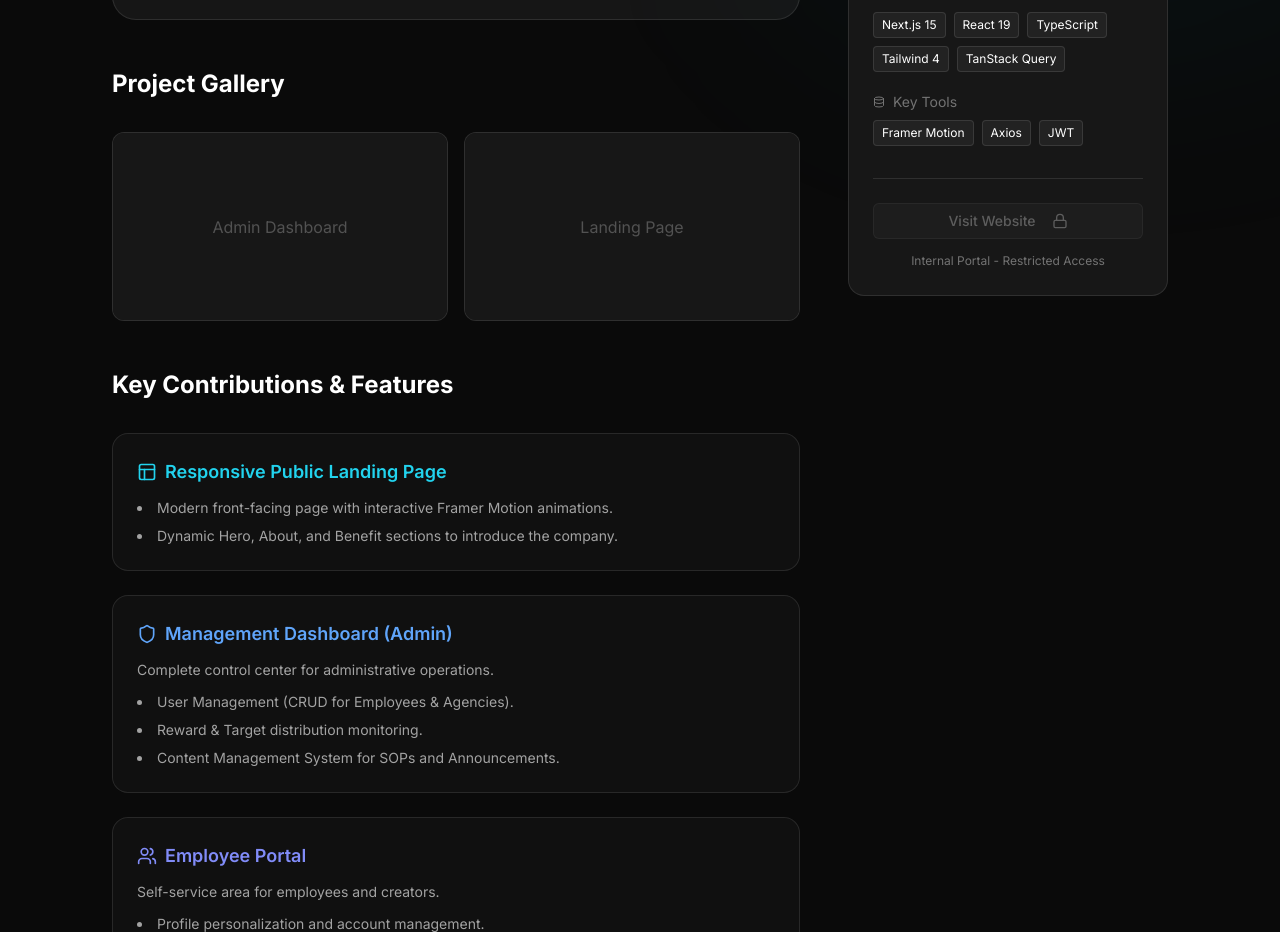
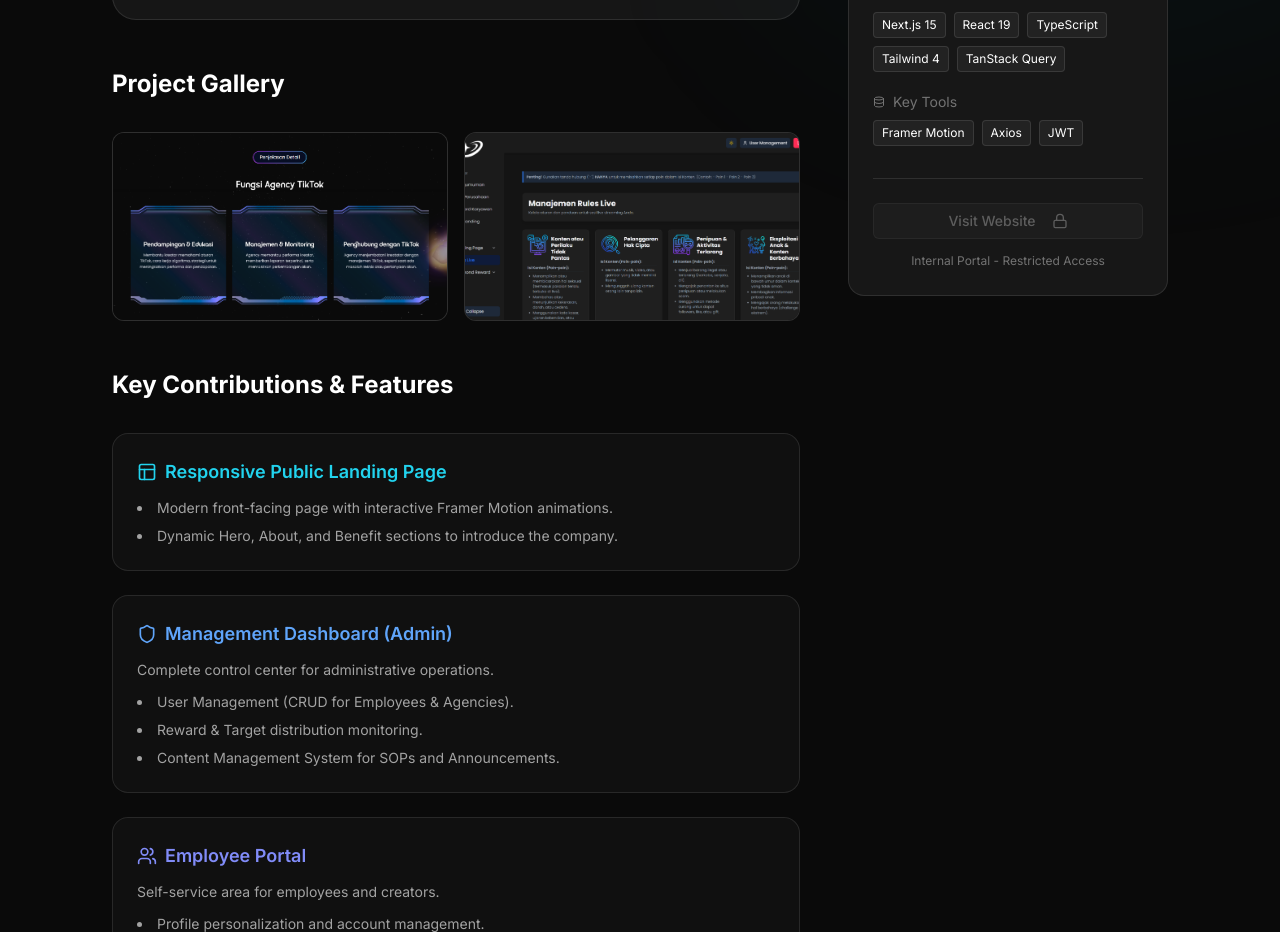
Before and after one commit to OceanCharlie/nextjs-portfolio-web, a Next.js app: page /projects/galaxy-entertainment in a window 1280 px wide. Shown: the part 920-1852 px from the top of the page. Built offline with nearby package versions, Linux system fonts and the light colour scheme.

Commit message:
Refactor code structure for improved readability and maintainability

```diff
--- a/src/app/projects/galaxy-entertainment/page.tsx
+++ b/src/app/projects/galaxy-entertainment/page.tsx
@@ -6,6 +6,7 @@ import { Button } from '@/components/ui/button';
 import { ImageWithFallback } from '@/components/shared/ImageWithFallback';
 import { Navbar } from '@/components/layout/Navbar';
 import { Footer } from '@/components/layout/Footer';
+import {ImageGallery} from '@/components/shared/ImageGallery';
 
 export default function GalaxyProjectPage() {
     return (
@@ -63,18 +64,10 @@ export default function GalaxyProjectPage() {
 
                             <section>
                                 <h2 className="text-2xl font-bold mb-8 text-white">Project Gallery</h2>
-                                <div className="grid grid-cols-1 md:grid-cols-2 gap-4">
-                                    <div className="relative aspect-video bg-neutral-900 rounded-xl overflow-hidden border border-white/10 group">
-                                        <div className="absolute inset-0 flex items-center justify-center text-neutral-600 bg-neutral-900">
-                                            <span>Admin Dashboard</span>
-                                        </div>
-                                    </div>
-                                    <div className="relative aspect-video bg-neutral-900 rounded-xl overflow-hidden border border-white/10 group">
-                                        <div className="absolute inset-0 flex items-center justify-center text-neutral-600 bg-neutral-900">
-                                            <span>Landing Page</span>
-                                        </div>
-                                    </div>
-                                </div>
+                                <ImageGallery images={[
+                                    "/images/galaxy-1.png",
+                                    "/images/galaxy-2.png"
+                                ]} />
                             </section>
 
                             <section>
```
Also changed, not shown: public/images/galaxy-1.png (added), public/images/galaxy-2.png (added).
